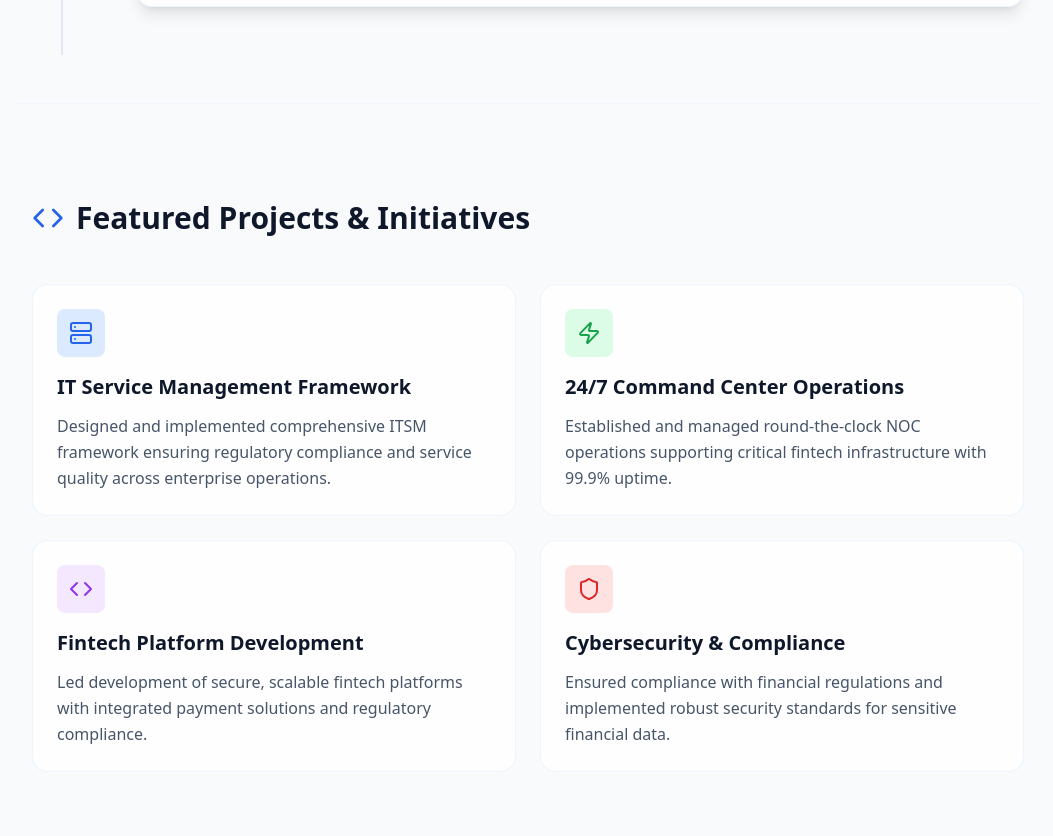
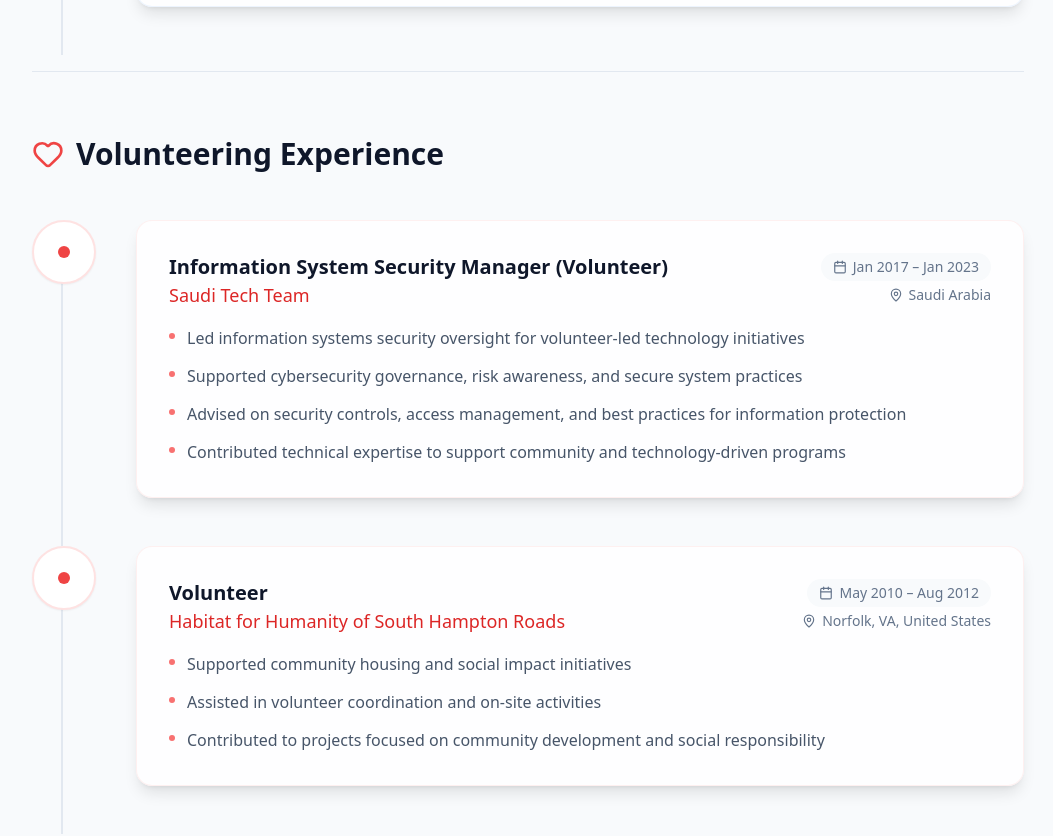
Before and after one commit to aalbattah/Ali_Profile, a React (Vite) app: page / in a window 1280 px wide. Shown: the part 5120-5956 px from the top of the page, without its empty margins (112-1165 px from the left). Built offline with nearby package versions, Linux system fonts and the light colour scheme.

Commit message:
Add volunteering experience section

```diff
--- a/components/Experience.tsx
+++ b/components/Experience.tsx
@@ -1,5 +1,5 @@
 import React from 'react';
-import { Briefcase, Calendar, MapPin } from 'lucide-react';
+import { Briefcase, Calendar, MapPin, Heart } from 'lucide-react';
 import { RESUME_DATA } from '../constants';
 
 const Experience: React.FC = () => {
@@ -57,6 +57,65 @@ const Experience: React.FC = () => {
             </div>
           ))}
         </div>
+
+        {/* Volunteering Experience Section */}
+        {RESUME_DATA.volunteering && RESUME_DATA.volunteering.length > 0 && (
+          <>
+            <div className="mt-16 pt-16 border-t border-slate-200">
+              <h2 className="text-3xl font-bold text-slate-900 mb-12 flex items-center gap-3">
+                <Heart className="text-red-500" size={32} />
+                Volunteering Experience
+              </h2>
+
+              <div className="space-y-12">
+                {RESUME_DATA.volunteering.map((job, index) => (
+                  <div key={index} className="relative pl-8 md:pl-0">
+                    {/* Timeline Line (Desktop) */}
+                    <div className="hidden md:block absolute left-[29px] top-8 bottom-[-48px] w-0.5 bg-slate-200 last:bottom-0"></div>
+
+                    <div className="flex flex-col md:flex-row gap-6 md:gap-10 group">
+                      {/* Icon/Timeline Marker */}
+                      <div className="hidden md:flex flex-col items-center">
+                        <div className="w-16 h-16 rounded-full bg-white border-2 border-red-100 flex items-center justify-center shadow-sm z-10 group-hover:border-red-400 transition-colors">
+                          <div className="w-3 h-3 bg-red-500 rounded-full"></div>
+                        </div>
+                      </div>
+
+                      {/* Content Card */}
+                      <div className="flex-1 bg-white/80 backdrop-blur-sm p-6 md:p-8 rounded-2xl shadow-lg border border-red-100/50 hover:shadow-xl hover:border-red-200 transition-all transform hover:scale-[1.01]">
+                        <div className="flex flex-col md:flex-row md:items-start justify-between mb-4 gap-2">
+                          <div>
+                            <h3 className="text-xl font-bold text-slate-900">{job.role}</h3>
+                            <h4 className="text-lg text-red-600 font-medium">{job.company}</h4>
+                          </div>
+                          <div className="flex flex-col items-start md:items-end text-sm text-slate-500 gap-1">
+                            <div className="flex items-center gap-1.5 bg-slate-50 px-3 py-1 rounded-full">
+                              <Calendar size={14} />
+                              <span>{job.period}</span>
+                            </div>
+                            <div className="flex items-center gap-1.5">
+                              <MapPin size={14} />
+                              <span>{job.location}</span>
+                            </div>
+                          </div>
+                        </div>
+
+                        <ul className="space-y-3">
+                          {job.details.map((detail, i) => (
+                            <li key={i} className="flex items-start gap-3 text-slate-600 leading-relaxed">
+                              <span className="mt-2 w-1.5 h-1.5 bg-red-400 rounded-full flex-shrink-0" />
+                              <span>{detail}</span>
+                            </li>
+                          ))}
+                        </ul>
+                      </div>
+                    </div>
+                  </div>
+                ))}
+              </div>
+            </div>
+          </>
+        )}
       </div>
     </section>
   );
--- a/constants.ts
+++ b/constants.ts
@@ -120,6 +120,31 @@ export const RESUME_DATA: ResumeData = {
       details: [
         "Performed Technical support within the service center.",
         "Provided assistance on work problems and routine checkups."
+      ]
+    }
+  ],
+  volunteering: [
+    {
+      company: "Saudi Tech Team",
+      role: "Information System Security Manager (Volunteer)",
+      location: "Saudi Arabia",
+      period: "Jan 2017 – Jan 2023",
+      details: [
+        "Led information systems security oversight for volunteer-led technology initiatives",
+        "Supported cybersecurity governance, risk awareness, and secure system practices",
+        "Advised on security controls, access management, and best practices for information protection",
+        "Contributed technical expertise to support community and technology-driven programs"
+      ]
+    },
+    {
+      company: "Habitat for Humanity of South Hampton Roads",
+      role: "Volunteer",
+      location: "Norfolk, VA, United States",
+      period: "May 2010 – Aug 2012",
+      details: [
+        "Supported community housing and social impact initiatives",
+        "Assisted in volunteer coordination and on-site activities",
+        "Contributed to projects focused on community development and social responsibility"
       ]
     }
   ],
--- a/types.ts
+++ b/types.ts
@@ -35,6 +35,7 @@ export interface ResumeData {
     objective: string;
   };
   experience: Job[];
+  volunteering?: Job[];
   education: Education[];
   certifications: Certification[];
   skills: string[];
```
